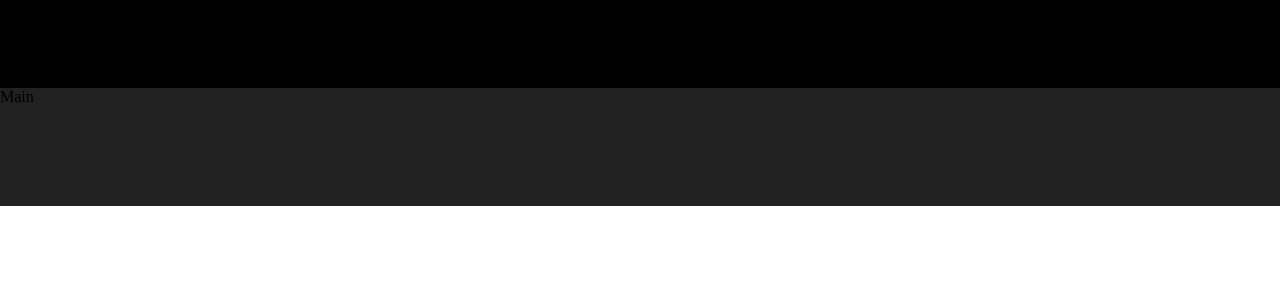
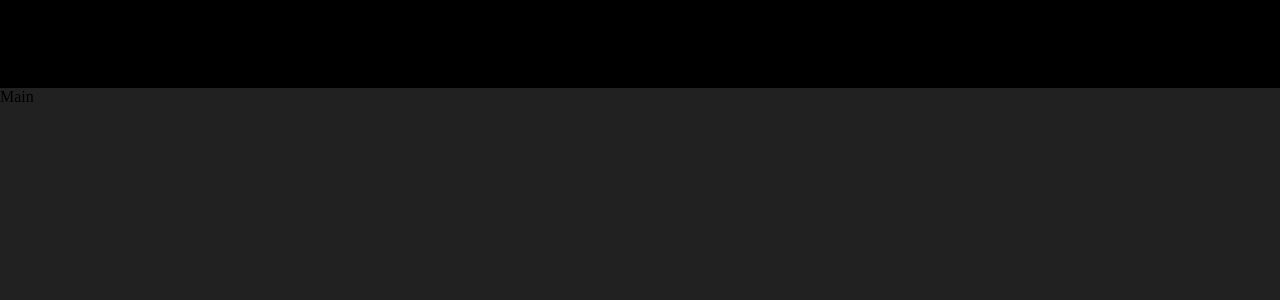
Before and after one commit to diedielolorg/diediefrontend, a React (Create React App) app: page / in a window 1280 px wide. Shown: the top 300 px of the page. Built offline with nearby package versions, Linux system fonts and the light colour scheme; a web font is replaced by a local one.

Commit message:
Design : Layout 전체 height 수정, min-height 설정

```diff
--- a/src/components/common/Layout.tsx
+++ b/src/components/common/Layout.tsx
@@ -15,7 +15,8 @@ const Layout = () => {
 
 const BackgroundColor = styled.div`
   width: 100%;
-  height: 100%;
+  height: 100%; // 배율 줄였을 때는 고려 X
+  min-height: 1100px; // 데스크탑, 태블릿 둘 다 최소높이 1100px
   background-color: ${({ theme }) => theme.gray.TO};
 `
 
```
